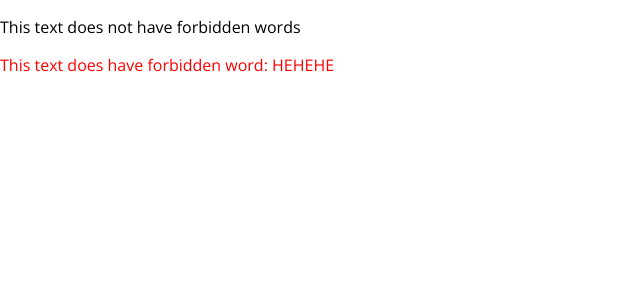
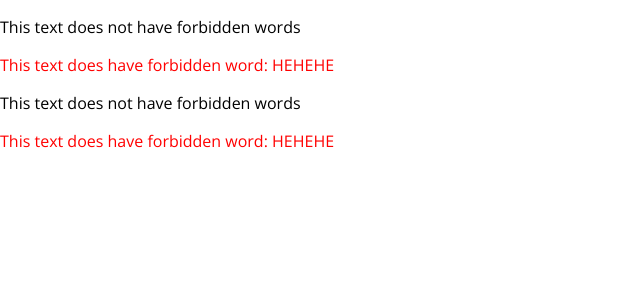
Before and after one commit to Mikailus/angular-tasks-without-context, an Angular app: page / in a window 1280 px wide. Shown: the top 300 px of the page, without its empty margins (0-640 px from the left). Built offline with nearby package versions, Linux system fonts and the light colour scheme.

Commit message:
Druga wersja dyrektywy modyfikujej kolor tekstu jeżeli zawierał niedozwolone słowa

```diff
--- a/src/app/app.module.ts
+++ b/src/app/app.module.ts
@@ -19,6 +19,7 @@ import { RandomImageComponent } from './random-image/random-image.component';
 import { ChangeDimensionsDirective } from './change-dimensions.directive';
 import { ForbiddenWordsHighlightDirective } from './forbidden-words-highlight.directive';
 import { ForbiddenWordsComponent } from './forbidden-words/forbidden-words.component';
+import { ForbiddenWordsHighlight2Directive } from './forbidden-words-highlight-2.directive';
 
 @NgModule({
   declarations: [
@@ -39,7 +40,8 @@ import { ForbiddenWordsComponent } from './forbidden-words/forbidden-words.compo
     RandomImageComponent,
     ChangeDimensionsDirective,
     ForbiddenWordsHighlightDirective,
-    ForbiddenWordsComponent
+    ForbiddenWordsComponent,
+    ForbiddenWordsHighlight2Directive
   ],
   imports: [
     BrowserModule
--- /dev/null
+++ b/src/app/forbidden-words-highlight-2.directive.ts
@@ -0,0 +1,24 @@
+import { Directive, ElementRef, Input, OnChanges, Renderer2 } from '@angular/core';
+
+@Directive({
+  selector: '[appForbiddenWordsHighlight2]'
+})
+export class ForbiddenWordsHighlight2Directive implements OnChanges {
+  @Input('appForbiddenWordsHighlight2') forbiddenWords: string[];
+
+  constructor(private el: ElementRef<HTMLParagraphElement>, private renderer: Renderer2) {}
+
+  ngOnChanges(): void {
+    const text: string = this.el.nativeElement.innerText;
+    const forbiddenWords: string[] = this.forbiddenWords
+      .filter((forbiddenWord: string) => text.includes(forbiddenWord));
+
+    const isTextWithForbiddenWords: boolean = !!forbiddenWords.length;
+
+    if (isTextWithForbiddenWords) {
+      this.renderer.setStyle(this.el.nativeElement, 'color', 'red');
+    } else {
+      this.renderer.removeStyle(this.el.nativeElement, 'color');
+    }
+  }
+}
--- a/src/app/forbidden-words/forbidden-words.component.html
+++ b/src/app/forbidden-words/forbidden-words.component.html
@@ -7,3 +7,11 @@
   [appForbiddenWordsHighlight]="'This text does have forbidden word: HEHEHE'"
   [forbiddenWords]="forbiddenWords">This text does have forbidden word: HEHEHE
 </p>
+
+<p [appForbiddenWordsHighlight2]="forbiddenWords">
+  This text does not have forbidden words
+</p>
+
+<p [appForbiddenWordsHighlight2]="forbiddenWords">
+  This text does have forbidden word: HEHEHE
+</p>
```
